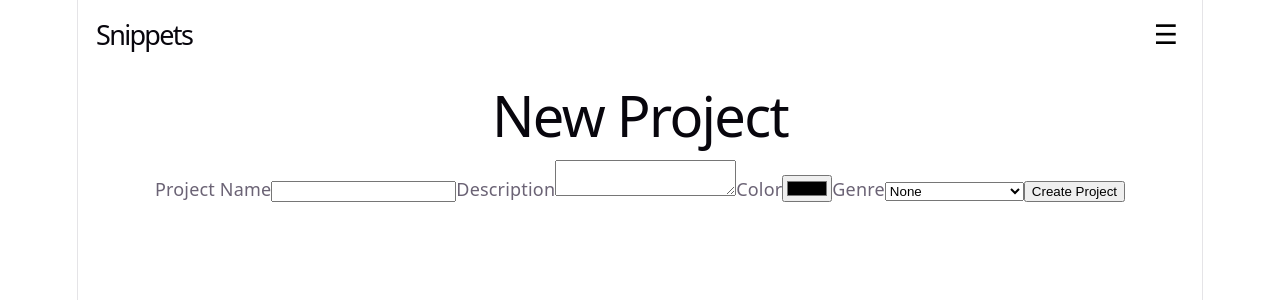
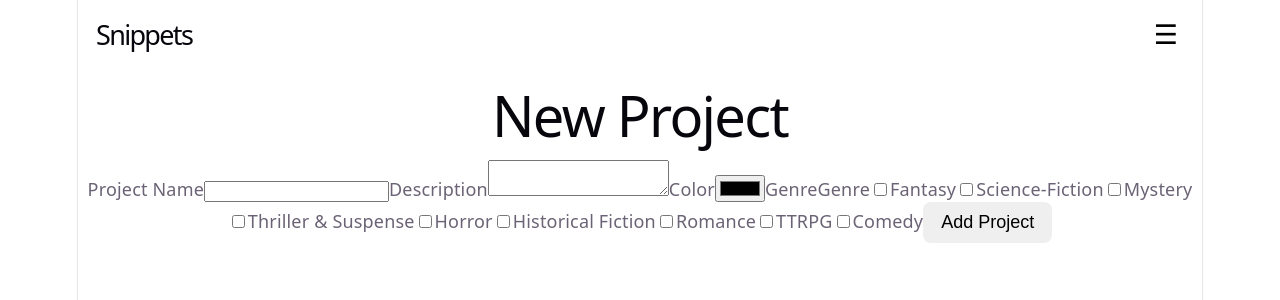
Before and after one commit to avilwock/Snippets, a React (Vite) app in the folder client/: page /new-project in a window 1280 px wide. Shown: the top 300 px of the page. Built offline with nearby package versions, Linux system fonts and the light colour scheme.

Commit message:
turned genre select box into an array

```diff
--- a/client/src/pages/Dashboard.jsx
+++ b/client/src/pages/Dashboard.jsx
@@ -1,4 +1,5 @@
 import { useNavigate } from "react-router-dom";
+import Button from "../components/Button/Button"
 
 function Dashboard() {
     const navigate=useNavigate();
@@ -6,9 +7,9 @@ function Dashboard() {
         <div>
             <h1>Dashboard</h1>
 
-            <button onClick={() => navigate('/new-project')}>
+            <Button onClick={() => navigate('/new-project')}>
                 + New Project
-            </button>
+            </Button>
         </div>
     )
 }
--- a/client/src/pages/NewProject.jsx
+++ b/client/src/pages/NewProject.jsx
@@ -1,13 +1,24 @@
 import { useState } from 'react';
 import { useNavigate } from 'react-router-dom';
+import Button from "../components/Button/Button"
 
 function NewProject() {
   const [project_name, setProjectName] = useState('');
   const [description, setDescription] = useState('');
   const [color, setColor] = useState('#000000');
-  const [genre, setGenre] = useState('');
+  const [genre, setGenre] = useState([]);
 
   const navigate=useNavigate();
+
+  const handleGenreChange = (e) => {
+    const {value, checked} = e.target;
+
+    if (checked) {
+        setGenre([...genre,value]);
+    } else {
+        setGenre(genre.filter((item) => item !== value))
+    }
+  }
 
   const handleSubmit = async (e) => {
         e.preventDefault();
@@ -20,25 +31,23 @@ function NewProject() {
             Authorization: `Bearer ${localStorage.getItem('token')}`
         },
         body: JSON.stringify({
-                    project_name: project_name,
+            project_name,
             description,
             color,
             genre: genre || null
         })
     });
 
-            const text = await response.text();
-
-            console.log('Response status:', response.status);
-            console.log('Response:', text);
+    const data = await response.json();
 
     if (!response.ok) {
-                throw new Error(text.message || 'Failed to create project');
+        throw new Error(data.message || 'Failed to create project');
     }
+
+    console.log('Project created:', data.project);
 
     navigate('/dashboard');
 
-            console.log('Project created:', text.project);
         } catch (error) {
             console.error('Error creating project:', error);
         }
@@ -78,25 +87,102 @@ function NewProject() {
 
         <label>
           Genre
-          <select
-            value={genre}
-            onChange={(e) => setGenre(e.target.value)}
-          >
-            <option value="">None</option>
-            <option value="Fantasy">Fantasy</option>
-            <option value="Science-Fiction">Science-Fiction</option>
-            <option value="Mystery">Mystery</option>
-            <option value="Thriller & Suspense">Thriller & Suspense</option>
-            <option value="Horror">Horror</option>
-            <option value="Historical Fiction">Historical Fiction</option>
-            <option value="Romance">Romance</option>
-            <option value="TTRPG">TTRPG</option>
-          </select>
+          <label>Genre</label>
+
+            <label>
+                <input
+                    type="checkbox"
+                    value="Fantasy"
+                    checked={genre.includes("Fantasy")}
+                    onChange={handleGenreChange}
+                />
+                Fantasy
             </label>
 
-        <button type="submit">
-          Create Project
-        </button>
+            <label>
+                <input
+                    type="checkbox"
+                    value="Science-Fiction"
+                    checked={genre.includes("Science-Fiction")}
+                    onChange={handleGenreChange}
+                />
+                Science-Fiction
+            </label>
+
+            <label>
+                <input
+                    type="checkbox"
+                    value="Mystery"
+                    checked={genre.includes("Mystery")}
+                    onChange={handleGenreChange}
+                />
+                Mystery
+            </label>
+
+            <label>
+                <input
+                    type="checkbox"
+                    value="Thriller & Suspense"
+                    checked={genre.includes("Thriller & Suspense")}
+                    onChange={handleGenreChange}
+                />
+                Thriller & Suspense
+            </label>
+
+            <label>
+                <input
+                    type="checkbox"
+                    value="Horror"
+                    checked={genre.includes("Horror")}
+                    onChange={handleGenreChange}
+                />
+                Horror
+            </label>
+
+            <label>
+                <input
+                    type="checkbox"
+                    value="Historical Fiction"
+                    checked={genre.includes("Historical Fiction")}
+                    onChange={handleGenreChange}
+                />
+                Historical Fiction
+            </label>
+
+            <label>
+                <input
+                    type="checkbox"
+                    value="Romance"
+                    checked={genre.includes("Romance")}
+                    onChange={handleGenreChange}
+                />
+                Romance
+            </label>
+
+            <label>
+                <input
+                    type="checkbox"
+                    value="TTRPG"
+                    checked={genre.includes("TTRPG")}
+                    onChange={handleGenreChange}
+                />
+                TTRPG
+            </label>
+
+            <label>
+                <input
+                    type="checkbox"
+                    value="Comedy"
+                    checked={genre.includes("Comedy")}
+                    onChange={handleGenreChange}
+                />
+                Comedy
+            </label>
+        </label>
+
+        <Button type="submit">
+                Add Project
+            </Button>
       </form>
     </div>
   );
--- a/client/vite.config.js
+++ b/client/vite.config.js
@@ -10,6 +10,7 @@ export default defineConfig({
         target: 'http://localhost:3001',
         changeOrigin:true
       }
-    }
+    },
+    open:true
   }
 })
```
Also changed, not shown: 1 other file (tests, documents, lock files or other folders). Lines whose indentation alone changed are shown as unchanged.
